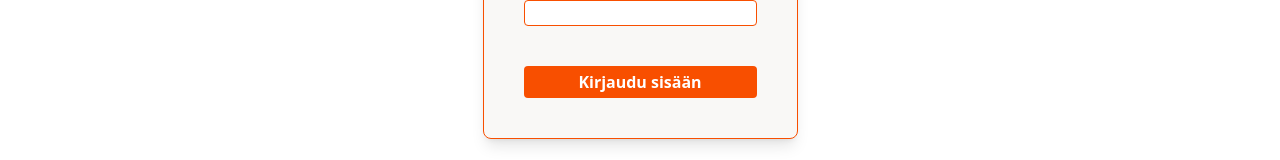
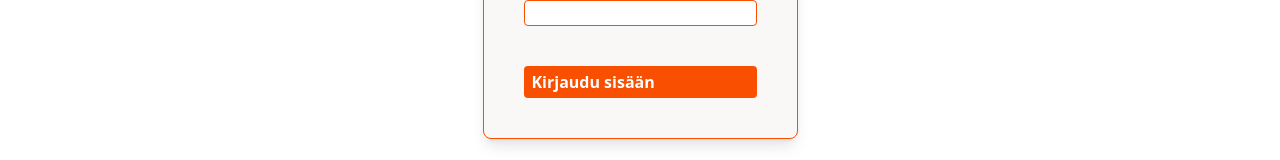
Before and after one commit to Exaltead/helmet-tool, a Vue app in the folder frontend/: page /login in a window 1280 px wide. Shown: the part 295-455 px from the top of the page. Built offline with nearby package versions, Linux system fonts and the light colour scheme.

Commit message:
fix: fixed login spinner

```diff
--- a/frontend/src/views/LoginView.vue
+++ b/frontend/src/views/LoginView.vue
@@ -28,6 +28,14 @@ async function doLogin() {
   }
 }
 
+const loginDisabled = computed(() => {
+  return loggingIn.value || invalidLogin.value
+})
+
+const loginText = computed(() => {
+  return loggingIn.value ? "Kirjaudutaan sisään..." : "Kirjaudu sisään"
+})
+
 </script>
 
 <template>
@@ -52,13 +60,17 @@ async function doLogin() {
 
         </div>
 
-        <Button :disabled="invalidLogin" :onClick="doLogin">
-          <svg v-if="loggingIn" class="mr-3 size-5 animate-spin ..." viewBox="0 0 24 24">
-          </svg>
-          <span>Kirjaudu sisään</span></Button>
+        <Button :disabled="loginDisabled" :onClick="doLogin">
+          <div class="flex flex-row gap-2 items-center">
+            <div v-if="loggingIn"
+              class="bg-brand-primary text-white mr-3 size-5 animate-spin rounded-full border-4 border-white border-t-transparent">
+            </div>
+            <span>{{ loginText }}</span>
+          </div>
+        </Button>
       </div>
+
     </div>
-
 
   </main>
 </template>
```
